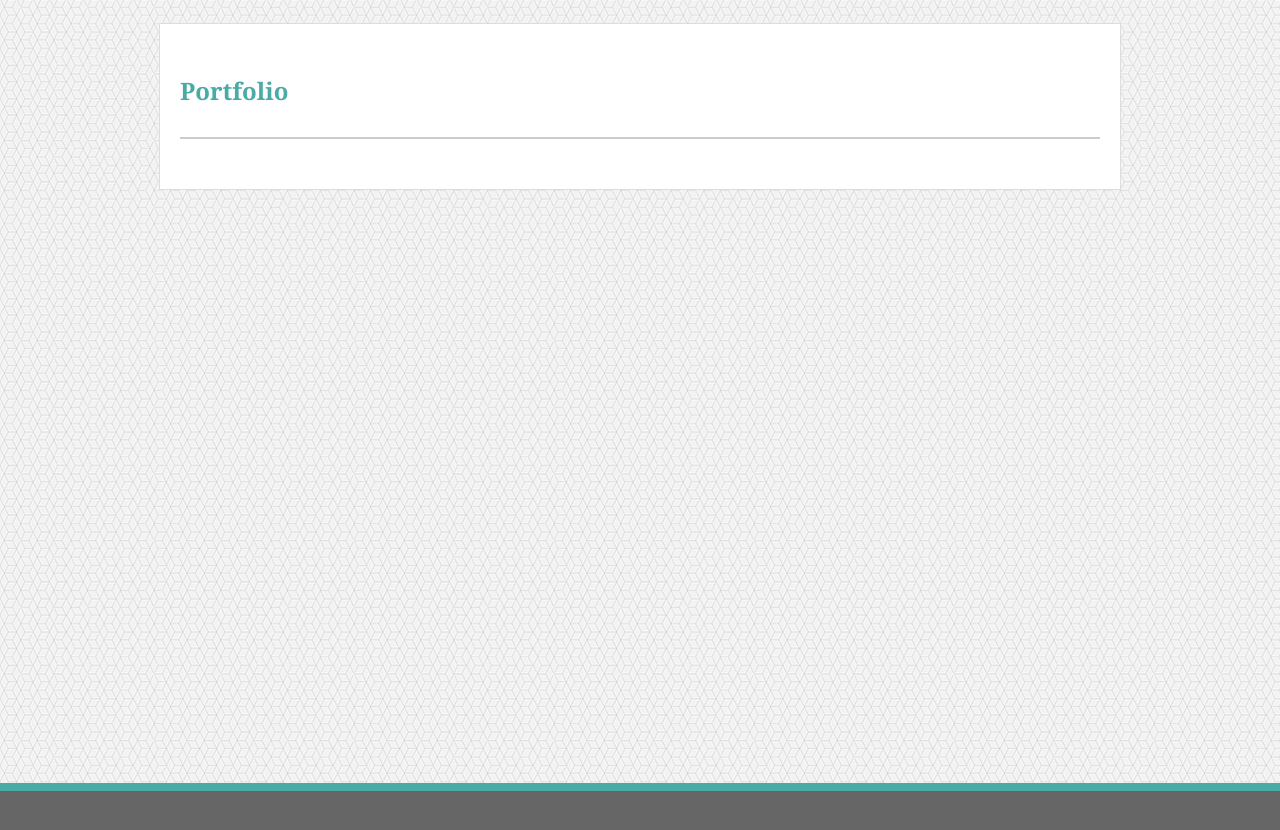
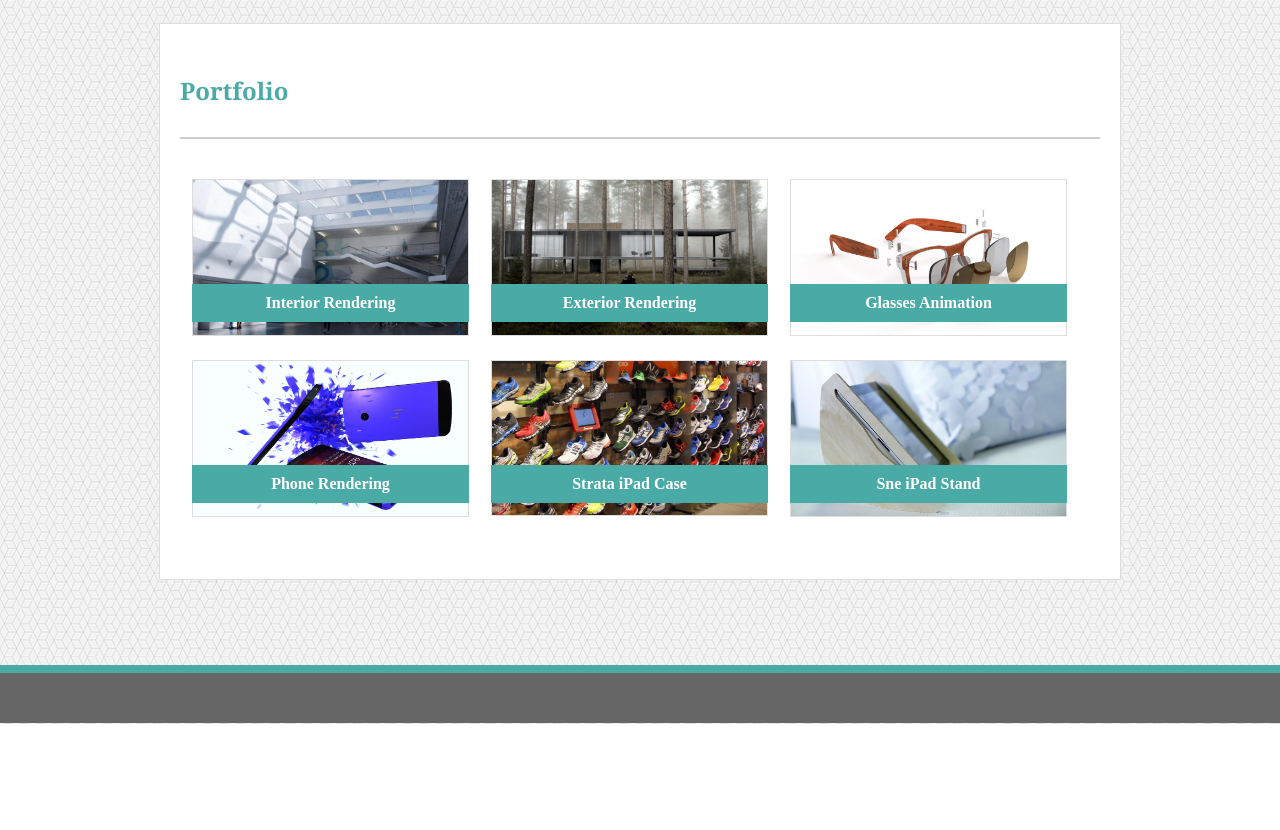
Before and after one commit to aarkitekkt/aarkitekkt.github.io, a plain HTML site: page portfolio.html in a window 1280 px wide. Shown: the part 76-906 px from the top of the page. After the commit the page ends 800 px from the top, so only its background shows below. Drawn offline with Linux system fonts and the light colour scheme.

Commit message:
Added contact form and portfolio content

```diff
--- a/assets/css/style.css
+++ b/assets/css/style.css
@@ -9,11 +9,10 @@ body {
     margin: auto;
     padding: 0px 20px 20px 20px;
     border: 1px solid #dddddd;
-
 }
 
 .content {
-        min-height: calc(100vh - 70px)
+        min-height: calc(100vh - 188px)
 }
 
 p {
@@ -21,9 +20,39 @@ p {
     line-height: 2;
 }
 
+label {
+    /* margin-bottom: 15px; */
+    font-family: 'Arial', 'Helvetica Neue', Helvetica, sans-serif;
+}
+
+#name {
+    width: 100%;
+    margin-bottom: 15px;
+    margin-top: 10px;
+}
+
+#mail {
+    width: 100%;
+    margin-bottom: 15px;
+    margin-top: 10px;
+}
+
+#message {
+    width: 100%;
+    margin-bottom: 15px;
+    margin-top: 10px;
+}
+
 #profilepic {
     float: left;
     margin-right: 20px;
+}
+
+#button {
+    background: #4aaaa5;
+    color: #ffffff;
+    padding: 10px 30px;
+    border: none;
 }
 
 header {
@@ -90,3 +119,29 @@ h1 {
     color: #4aaaa5;
     margin-bottom: 30px;
 }
+
+#image {
+    width: 275px;
+    border: 1px solid #dddddd;
+}
+
+h4 {
+    background: #4aaaa5;
+    color: #ffffff;
+    width: 277px;
+    position: absolute;
+    text-align: center;
+    padding: 10px 0px;
+    margin-top: 105px;
+}
+
+.project {
+    float: left;
+    width: 275px;
+    margin: 10px 12px;
+}
+
+.gallery {
+    width: 900px;
+    height: 390px;
+}
--- a/portfolio.html
+++ b/portfolio.html
@@ -27,6 +27,43 @@
 
             <h1 id="aboutme">Portfolio</h1>
 
+            <div class="gallery">
+                <div class="project">
+                    <h4>Interior Rendering</h4>
+                    <img id="image" src="assets/images/arch1.jpg">
+                </div>
+
+                <div class="project">
+                    <h4>Exterior Rendering</h4>
+                    <img id="image" src="assets/images/arch3.jpg">
+                </div>
+
+                <div class="project">
+                    <h4>Glasses Animation</h4>
+                    <img id="image" src="assets/images/glasses.jpg">
+                </div>
+
+                <div class="project">
+                    <h4>Phone Rendering</h4>
+                    <img id="image" src="assets/images/phone.jpg">
+                </div>
+
+                <div class="project">
+                    <h4>Strata iPad Case</h4>
+                    <img id="image" src="assets/images/Strata.jpg">
+                </div>
+
+                <div class="project">
+                    <h4>Sne iPad Stand</h4>
+                    <img id="image" src="assets/images/sne.jpg">
+                </div>
+
+
+
+
+
+            </div>
+
 
         </section>
     </div>
```
Also changed, not shown: contact.html (+17 -5 lines), assets/images/arch1.jfif (deleted), assets/images/arch1.jpg (added), assets/images/arch3.jfif (deleted), assets/images/arch3.jpg (added), assets/images/glasses.jpg (added), assets/images/phone.jpg (added), assets/images/phone_2.jpg (deleted), assets/images/sne.jpg (added), assets/images/sne_1.jfif (deleted), assets/images/strata.jpg (added), assets/images/strata_3.jpg (deleted), assets/images/sunglass_2.png (deleted).
